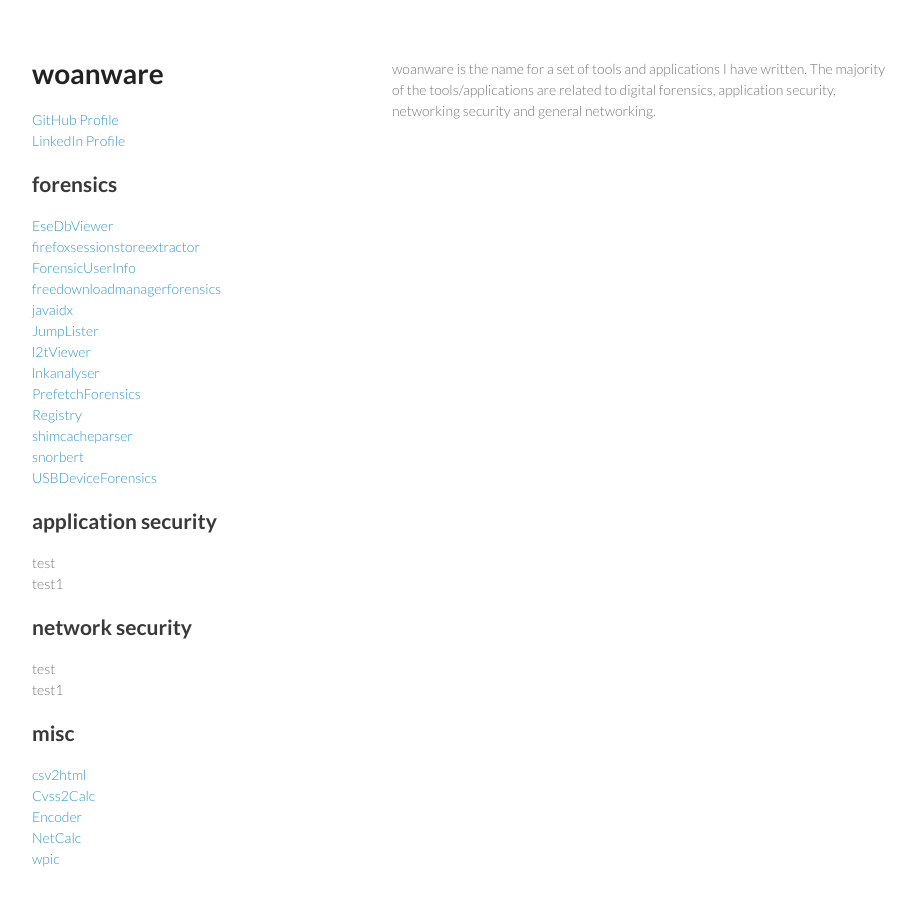
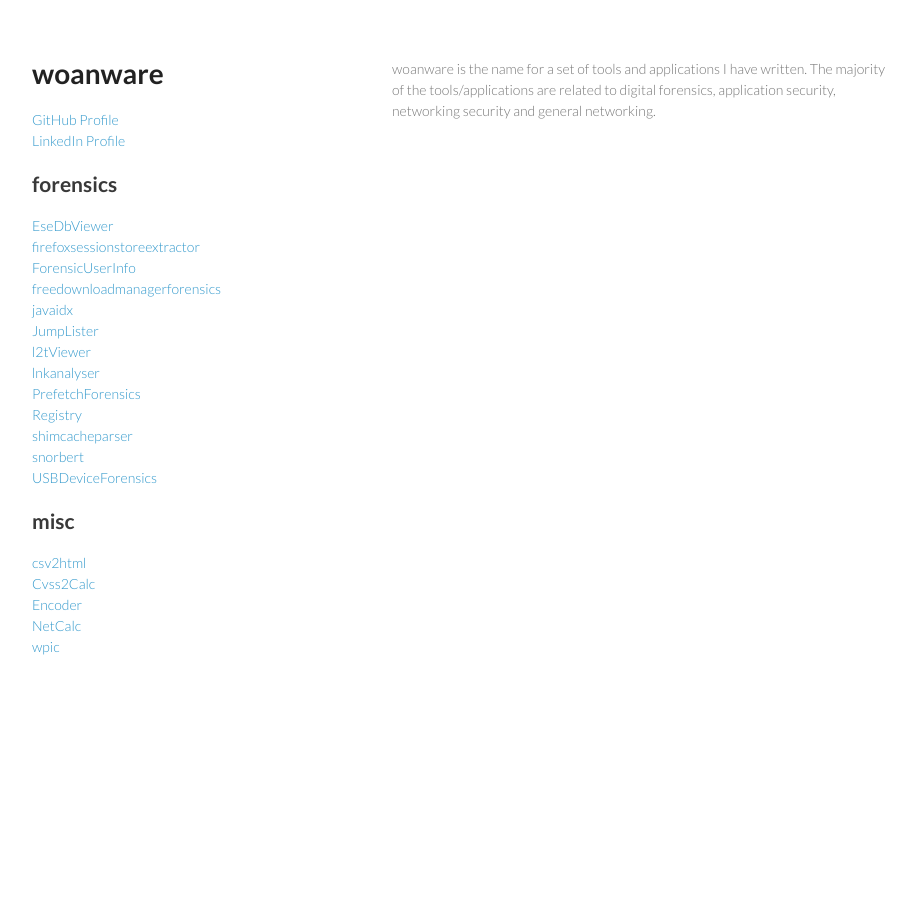
Before and after one commit to woanware/woanware.github.io, a Jekyll site: the page built from index.html, in a window 1280 px wide. Shown: the whole page, without its empty margins (178-1093 px from the left). Built offline with Jekyll 4.4.1, drawn with Linux system fonts in a browser that asks for light colours.

Commit message:
Changed sidebar

```diff
--- a/_layouts/default.html
+++ b/_layouts/default.html
@@ -41,16 +41,6 @@
 {% endfor %}
 
 		<br>
-		<h2>application security</h2>
-		test<br>
-		test1<br>
-
-		<br>
-		<h2>network security</h2>
-		test<br>
-		test1<br>
-
-		<br>
 		<h2>misc</h2>
 		<a href="/misc/csv2html">csv2html</a><br>
 		<a href="/misc/cvss2calc">Cvss2Calc</a><br>
```
